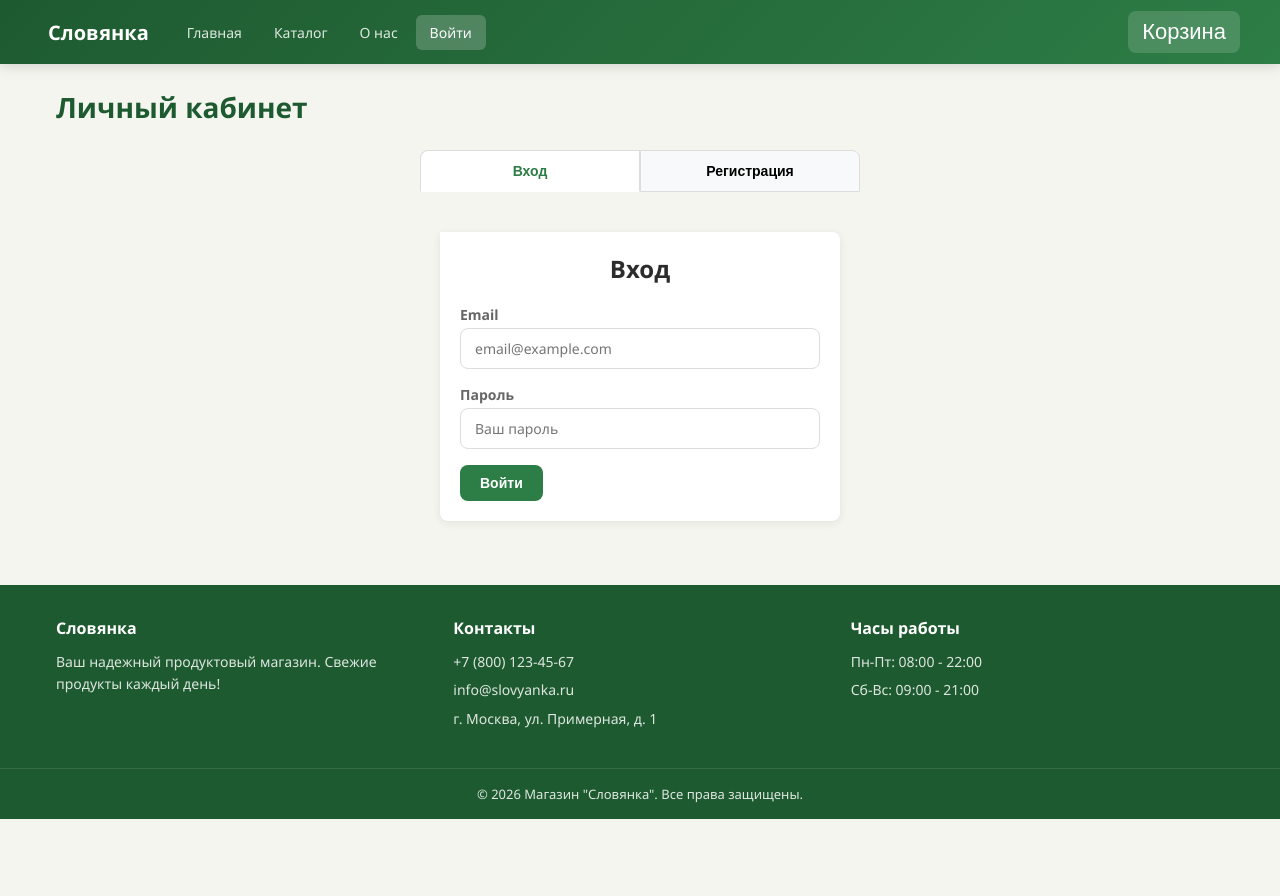
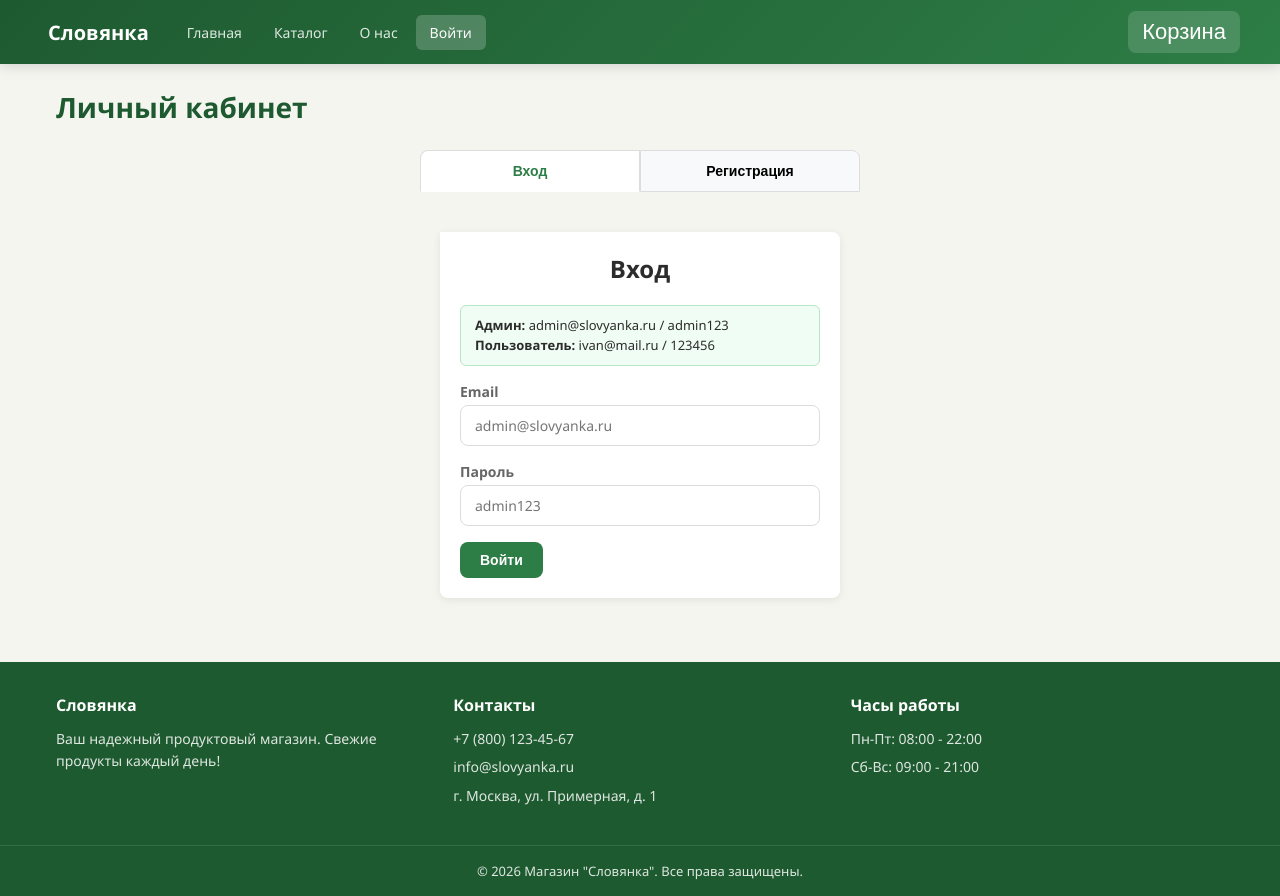
Before and after one commit to chikony/slovyanka, a Vue app: page /#/profile in a window 1280 px wide. Before the commit the page ends 819 px from the top, so only its background shows below. Built offline with nearby package versions, Linux system fonts and the light colour scheme.

Commit message:
add login hints to form

```diff
--- a/src/views/ProfilePage.vue
+++ b/src/views/ProfilePage.vue
@@ -10,13 +10,17 @@
 
       <div class="card form-card" v-if="tab === 'login'">
         <h2>Вход</h2>
+        <div class="login-hint">
+          <strong>Админ:</strong> admin@slovyanka.ru / admin123<br />
+          <strong>Пользователь:</strong> ivan@mail.ru / 123456
+        </div>
         <div class="form-group">
           <label>Email</label>
-          <input v-model="loginForm.email" type="email" placeholder="email@example.com" />
+          <input v-model="loginForm.email" type="email" placeholder="admin@slovyanka.ru" />
         </div>
         <div class="form-group">
           <label>Пароль</label>
-          <input v-model="loginForm.password" type="password" placeholder="Ваш пароль" />
+          <input v-model="loginForm.password" type="password" placeholder="admin123" />
         </div>
         <p v-if="loginError" class="error">{{ loginError }}</p>
         <button class="btn btn-primary" @click="doLogin">Войти</button>
@@ -162,6 +166,16 @@ function statusClass(status) {
   margin-bottom: 20px;
   text-align: center;
 }
+.login-hint {
+  background: #f0fdf4;
+  border: 1px solid #b8e6c8;
+  border-radius: 6px;
+  padding: 10px 14px;
+  margin-bottom: 16px;
+  font-size: 13px;
+  line-height: 1.5;
+  color: var(--text);
+}
 .error {
   color: #dc3545;
   font-size: 14px;
```
